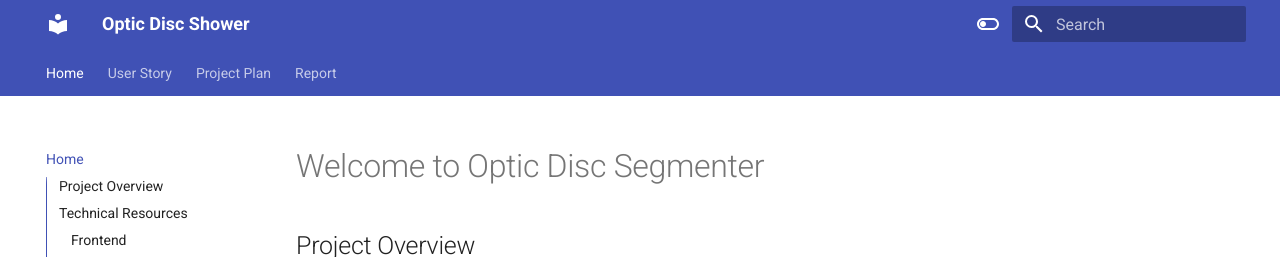
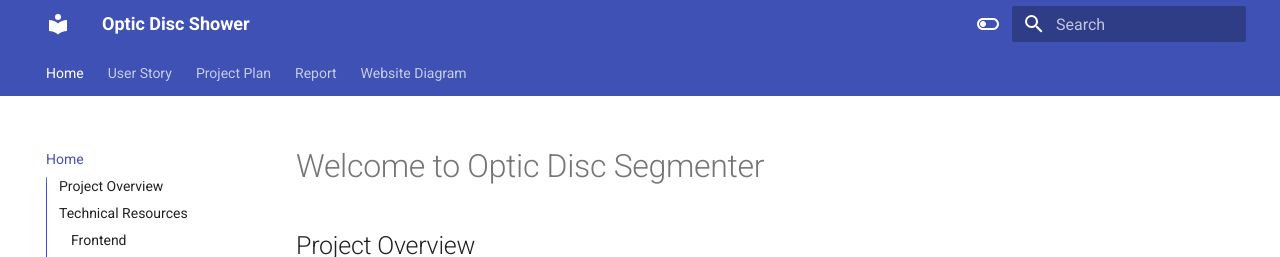
Before and after one commit to hyeonyu1/optic-disc-shower, an MkDocs documentation site: the page built from docs/index.md, in a window 1280 px wide and 900 px high. Shown: the top 257 px of the window. Built offline with MkDocs 1.6.1 and Material for MkDocs 9.7.7, drawn with Linux system fonts in a browser that asks for light colours.

Commit message:
Add website diagram

```diff
--- a/mkdocs.yml
+++ b/mkdocs.yml
@@ -5,6 +5,7 @@ nav:
   - User Story: user-stories.md
   - Project Plan: project-plan.md
   - Report: report.md
+  - Website Diagram: web-diagram.md
 
 theme:
   name: material
```
Also changed, not shown: docs/web-diagram.md (added, +1 -0 lines), docs/IT_Project_WebDia.svg (added).
